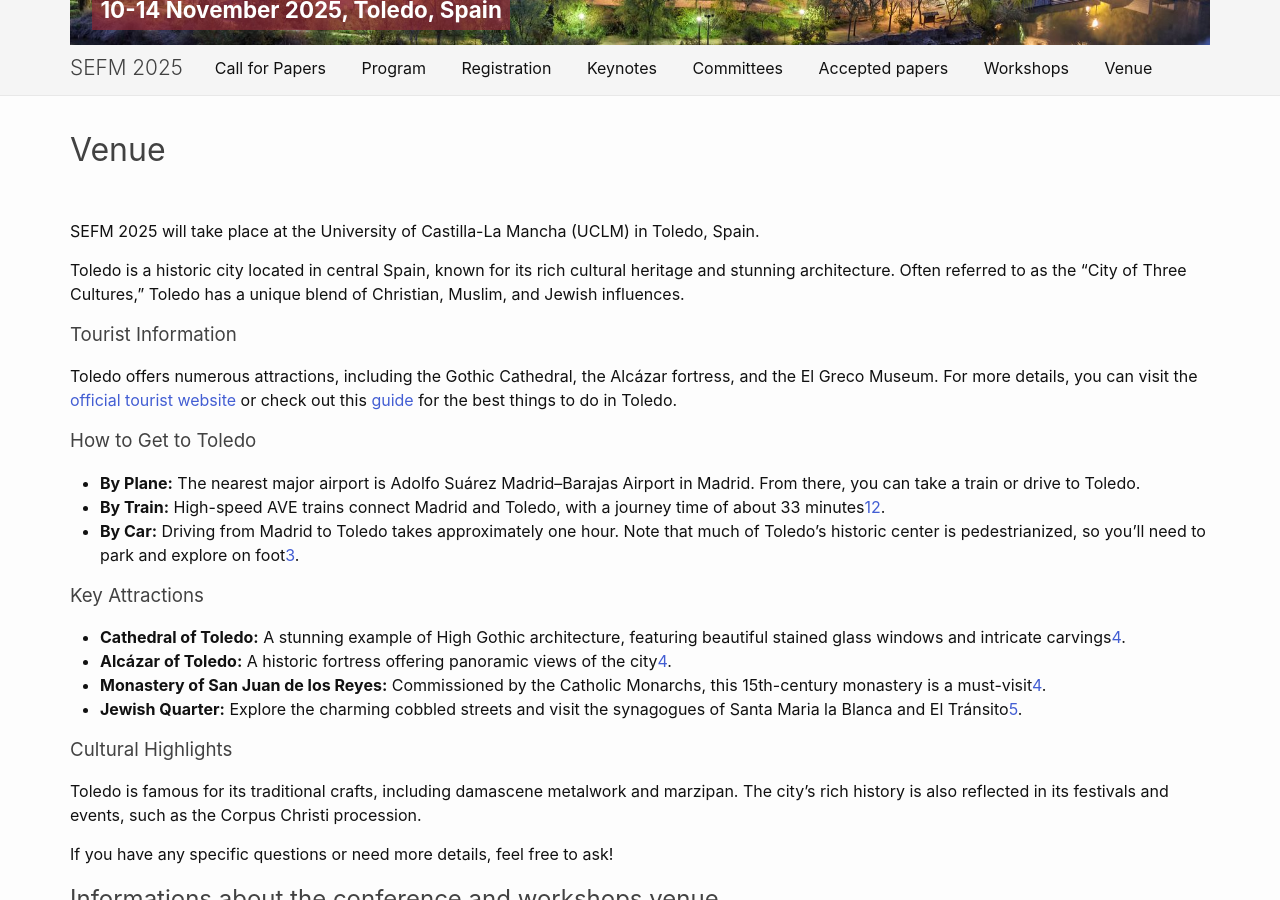
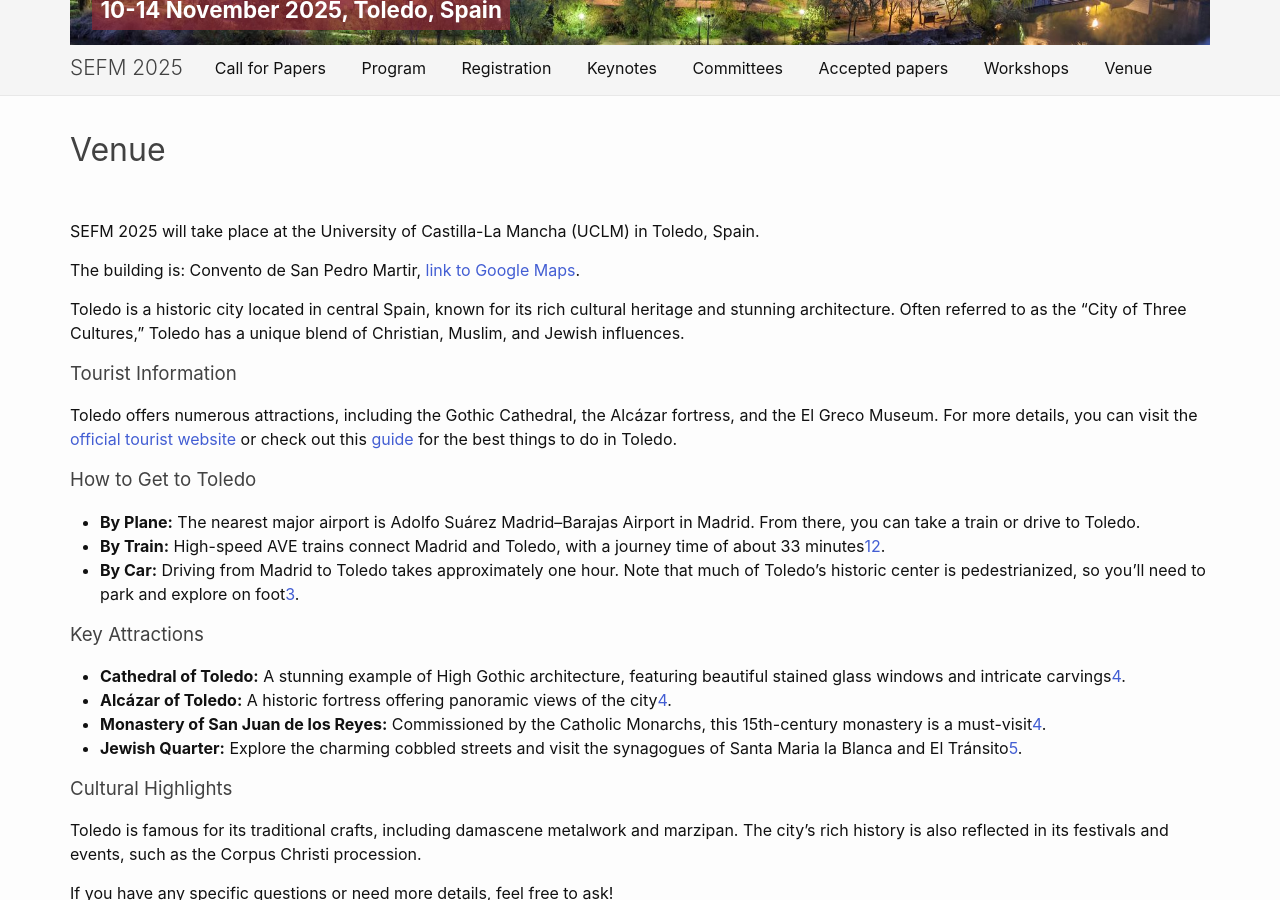
Before and after one commit to sefm-conference/2025, a Jekyll site: the page built from _pages/venue.md, in a window 1280 px wide and 900 px high, scrolled down 597 px. Built offline with Jekyll 4.4.1, drawn with Linux system fonts in a browser that asks for light colours.

Commit message:
Update venue.md

```diff
--- a/_pages/venue.md
+++ b/_pages/venue.md
@@ -6,6 +6,8 @@ order: 8
 published: true
 ---
 SEFM 2025 will take place at the University of Castilla-La Mancha (UCLM) in Toledo, Spain.
+
+The building is: Convento de San Pedro Martir, [link to Google Maps](https://maps.app.goo.gl/GjJqQSijpS2XbRCE8).
 
 <!--
 - **The main conference** will take place in (...)
```
